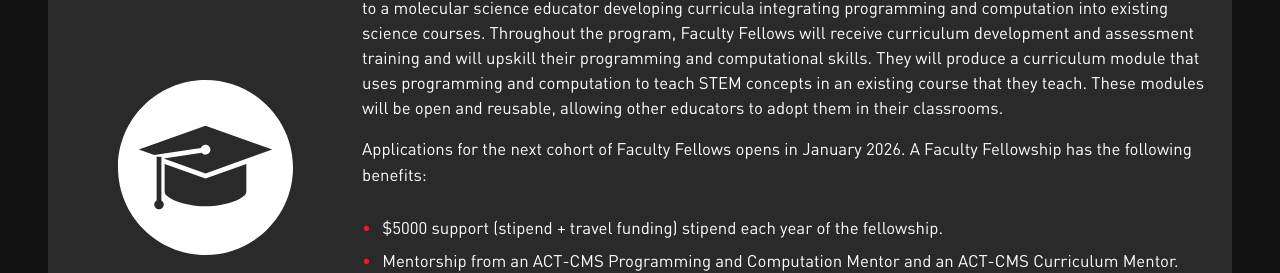
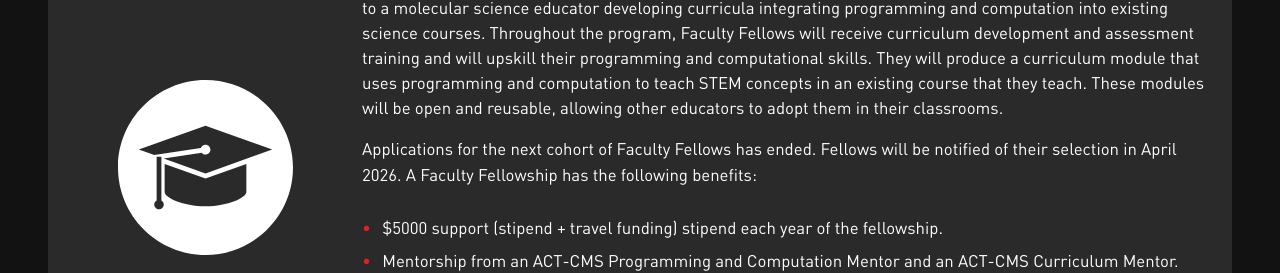
Before and after one commit to act-cms/act-cms.github.io, a React (Vite) app in the folder act-cms-website/: page / in a window 1280 px wide. Shown: the part 975-1248 px from the top of the page. Built offline with nearby package versions, Linux system fonts and the light colour scheme.

Commit message:
update application closed

```diff
--- a/act-cms-website/src/pages/Faculty_Fellowship.jsx
+++ b/act-cms-website/src/pages/Faculty_Fellowship.jsx
@@ -83,7 +83,7 @@ function FacultyFellows() {
 
     <Typography paragraph={true}>
         Fellows will be selected through a competitive application process.
-        Applications will open on January 2026 and close on February 28, 2026.
+        Applications for 2026 are now closed.
         Fellows will be notified of their selection in April 2026.
     </Typography>
 
--- a/act-cms-website/src/pages/Home.jsx
+++ b/act-cms-website/src/pages/Home.jsx
@@ -146,8 +146,7 @@ function Home() {
             These modules will be open and reusable, allowing other educators to adopt them in their classrooms.
           </Typography>
           <Typography paragraph={true}>
-            Applications for the next cohort of Faculty Fellows opens in January 2026.
-            A Faculty Fellowship has the following benefits:
+            Applications for the next cohort of Faculty Fellows has ended. Fellows will be notified of their selection in April 2026. A Faculty Fellowship has the following benefits:
           </Typography>
           <div>
             <List>
```
